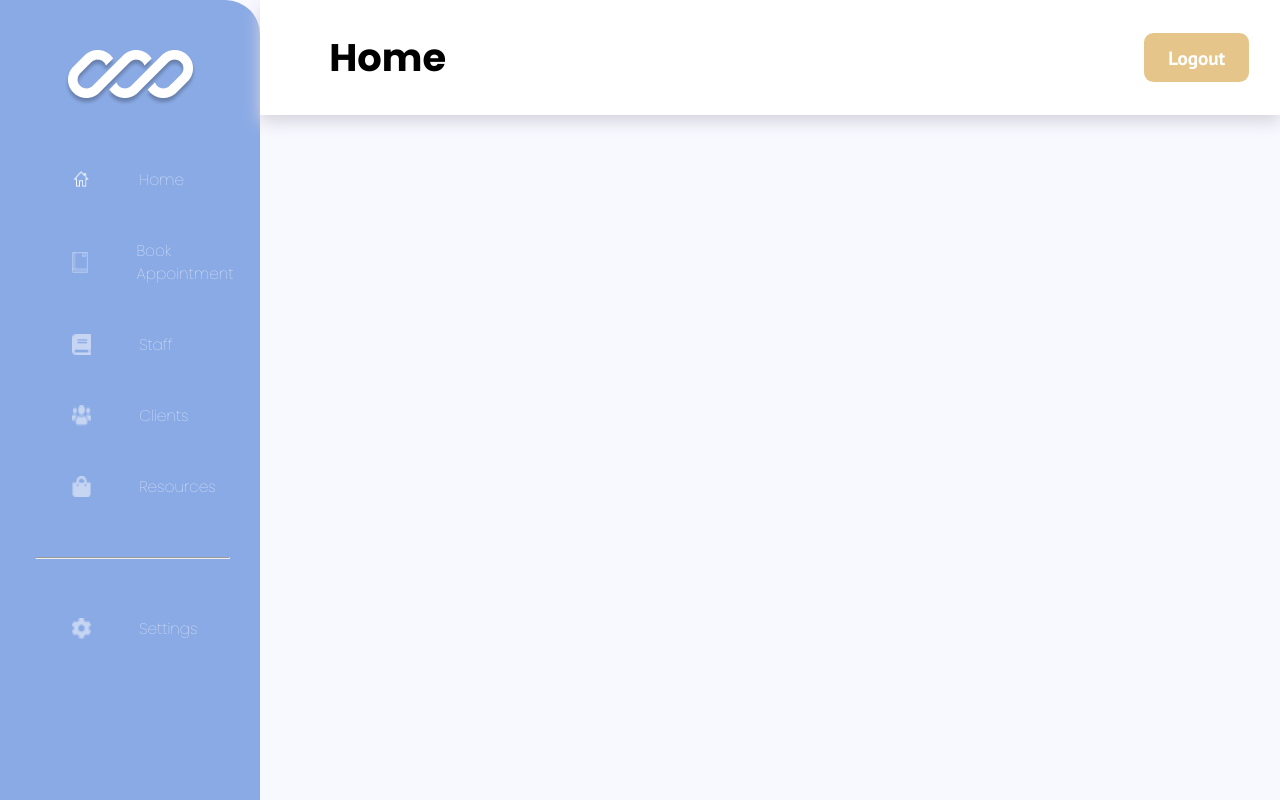
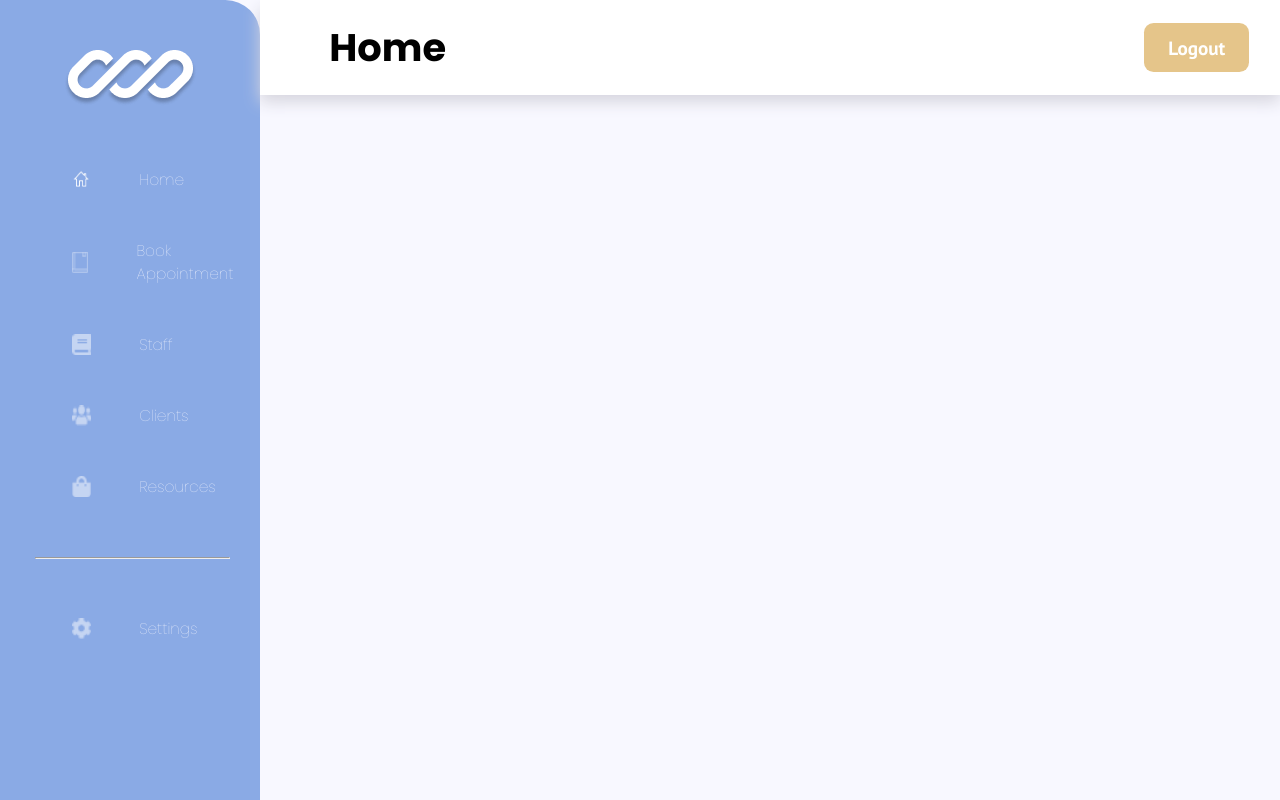
Before and after one commit to nology-tech/verde-client-project, a React (Vite) app: page /home in a window 1280 px wide. Built offline with nearby package versions, Linux system fonts and the light colour scheme.

Commit message:
Adjusted style so heading does not extend its container

```diff
--- a/src/components/Header/Header.scss
+++ b/src/components/Header/Header.scss
@@ -11,6 +11,8 @@
 
     &__title {
       color: $clr-white;
+      margin: 0 1rem;
+      width: 90%;
     }
   }
 
```
